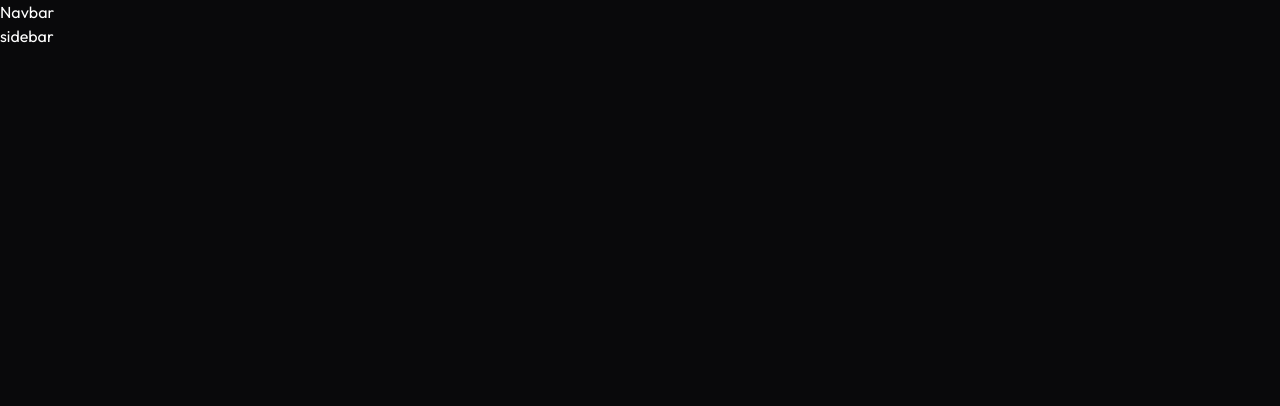
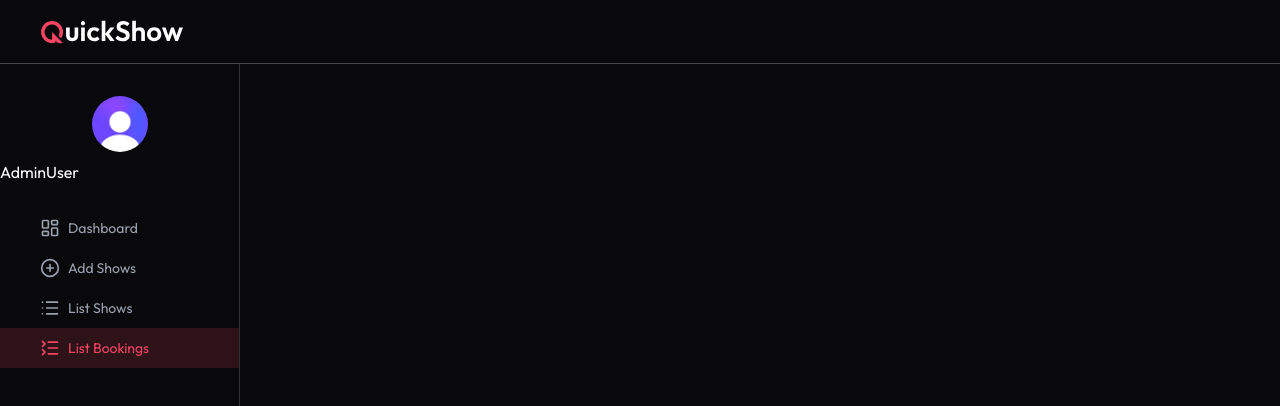
Before and after one commit to LohithGowda12/netflix-clone, a React (Vite) app in the folder client/: page /admin/list-bookings in a window 1280 px wide. Shown: the top 406 px of the page. Built offline with nearby package versions, Linux system fonts and the light colour scheme.

Commit message:
created Admin user page.(AdminSidebar)

```diff
--- a/client/src/components/admin/AdminNavbar.jsx
+++ b/client/src/components/admin/AdminNavbar.jsx
@@ -1,9 +1,13 @@
 import React from 'react'
+import { Link } from 'react-router-dom'
+import { assets } from '../../assets/assets'
 
 const AdminNavbar = () => {
     return(
-        <div>
-            <h1>Navbar</h1>
+        <div className='flex items-center justify-between px-6 md:px-10 h-16 border-b border-gray-300/30'>
+            <Link to="/">
+            <img src={assets.logo} alt="logo" className='w-36 h-auto' />
+            </Link>
         </div>
     )
 }
--- a/client/src/components/admin/AdminSidebar.jsx
+++ b/client/src/components/admin/AdminSidebar.jsx
@@ -1,9 +1,44 @@
+import { LayoutDashboardIcon, ListCollapseIcon, ListIcon, PlusCircleIcon } from 'lucide-react'
 import React from 'react'
+import { NavLink } from 'react-router-dom'
+import { assets } from '../../assets/assets'
 
 const AdminSidebar = () => {
+
+        const user = {
+            firstName: "Admin",
+            lastName: "User",
+            imageeUrl: assets.profile,
+        }
+
+            const adminNavlinks = [
+                { name: "Dashboard", path: "/admin", icon: LayoutDashboardIcon },
+                { name: 'Add Shows', path: '/admin/add-shows', icon: PlusCircleIcon },
+                { name: 'List Shows', path: '/admin/list-shows', icon: ListIcon},
+                { name: 'List Bookings', path: '/admin/list-bookings', icon: ListCollapseIcon },
+            ]
     return(
-        <div>
-            <h1>sidebar</h1>
+        <div className='h-[calc(100vh-64px)] wd:flex flex-col items-center pt-8
+        max-w-13 md:max-w-60 w-full border-r border-gray-300/20 text-sm'>
+            <img className='h-9 md:h-14 w-9 md:w-14 rounded-full mx-auto' src={user.imageeUrl} alt="sidebar" />
+            <p className='mt-2 text-base max-md:hidden'>{user.firstName}{user.lastName}</p>
+            <div className='w-full'>
+                {adminNavlinks.map((link, index) => (
+                    <NavLink key={index} to={link.path} end className={({isActive}) => `relative flex items-center
+                    max-md:justify-center gap-2 w-full py-2.5 min-md:pl-10 first:mt-6
+                    text-gray-400 ${isActive && 'bg-primary/15 text-primary group'}`}>
+                        {({isActive}) => (
+                            <>
+                            <link.icon className="w-5 h-5" />
+                            <p className='max-md:hidden'>{link.name}</p>
+                            <span className={`w-1.5 h-10 rounded-1 right-0 absolute $ {iaActive && 'bg-primary'}`}/>
+                            </>
+                        )}
+
+                    </NavLink>
+                ))}
+
+            </div>
         </div>
     )
 }
```
